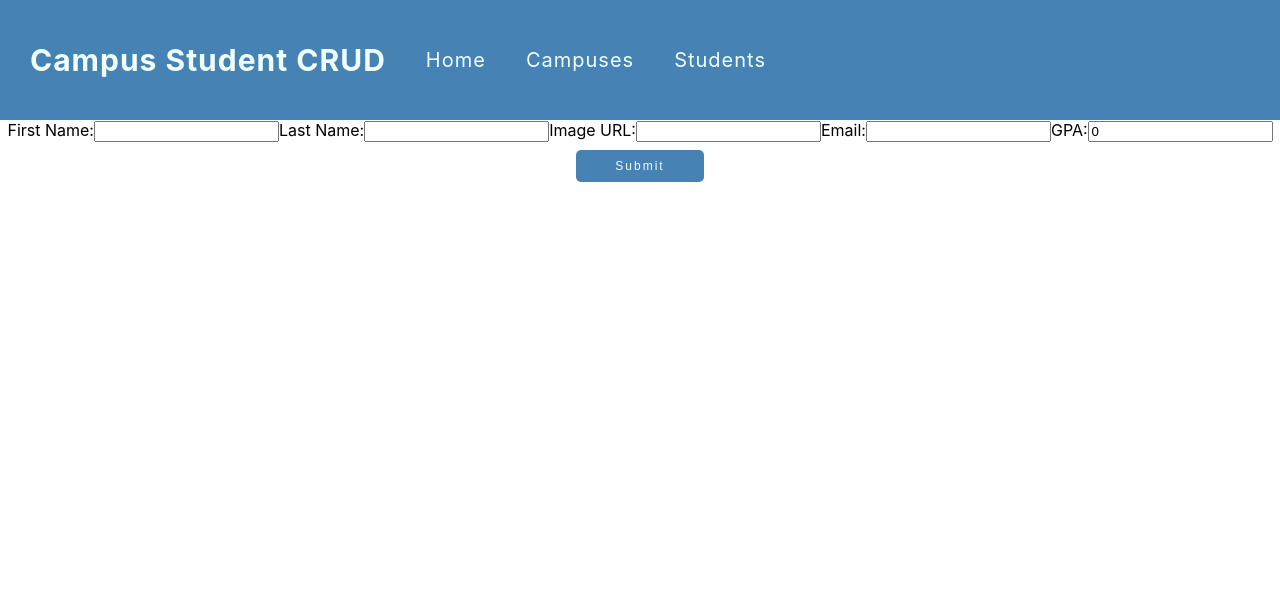
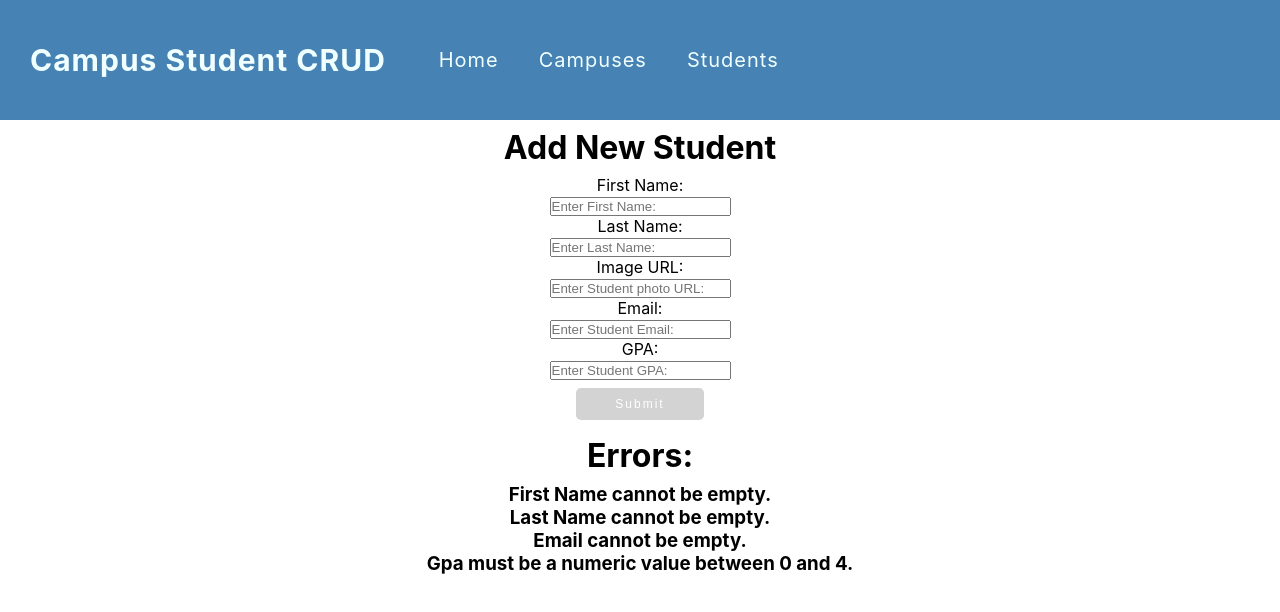
Before and after one commit to marcintomala/Campuses-Students-Frontend, a React (Create React App) app in the folder front-end/: page /#/students/add in a window 1280 px wide. Shown: the top 612 px of the page. Built offline with nearby package versions, Linux system fonts and the light colour scheme; no server answers.

Commit message:
form validation complete? please don't break...... 🙏

```diff
--- a/front-end/src/App.css
+++ b/front-end/src/App.css
@@ -1,6 +1,15 @@
+* {
+  margin: 0;
+  padding: 0;
+}
+
 .Campuses, .Students {
   float: right;
   padding-right: 5px;
+}
+
+h1 {
+  margin: 1vh 1vw;
 }
 
 .navbar {
@@ -44,13 +53,16 @@
 
 .campus-card {
   background-color: rgb(185, 180, 180);
-    width: 500px;
+  height: 380px;
+  min-width: 300px;
+  width: 440px;
   margin: 20px;
   padding:15px 0px;
   border-radius: 9px;
 }
 
 .campus-card img{
+  border-radius: 10px;
   display: block;
   margin-left: auto;
   margin-right: auto;
@@ -77,12 +89,13 @@
 .campus-view-left {
   display: flex;
   flex-direction: column;
-    height: 40vh;
+  min-height: 50vh;
+  height: 50vh;
   width: 70vh;
 }
 
 .campus-view-left > img {
-    height: 30vw;
+  height: 40vh;
   width: 33vw;
   border-radius: 10px;
 }
@@ -90,12 +103,14 @@
 .campus-buttons {
   margin-top: 10px;
   display: flex;
+  margin-bottom: 2vh;
 }
 
 .campus-info {
   display: flex;
   flex-direction: column;
-    width: 20vw;
+  min-width: 200px;
+  width: 40vw;
   margin-right: auto;
 }
 
@@ -127,13 +142,6 @@
   margin: 0 auto;
   height: 70%;
   width: 70%;
-  }
-
-  .students-view {
-    display: flex;
-    flex-direction: column;
-    align-items: center;
-    text-align: center;
 }
 
 .student-view {
@@ -169,7 +177,16 @@
   margin-right: auto;
 }
 
+.students-view {
+  display: flex;
+  flex-direction: column;
+  align-items: center;
+  text-align: center;
+}
+
 .student-cards {
+  width: 90vw;
+  margin: 0 auto;
   display: flex;
   flex-direction: row;
   flex-wrap: wrap;
@@ -177,11 +194,15 @@
 
 .student-card {
   background-color: rgb(185, 180, 180);
-    width: 325px;
-    margin: 2vw;
+  width: 300px;
+  margin: 3.5vw;
   padding: 15px 0px;
   border-radius: 9px;
   text-align: center;
+}
+
+.student-card button {
+  margin-top: 2vh;
 }
 
 .student-card img{
@@ -199,6 +220,7 @@
   cursor: pointer;
   user-select: none;
   height: 4vh;
+  min-width: 100px;
   width: 10vw;
   color: azure;
   background-color: steelblue;
@@ -211,28 +233,25 @@
   background-color: midnightblue;
 }
 
+.submit:disabled {
+  background-color: lightgrey;
+  color: white;
+  cursor: not-allowed;
+}
+
 span {
   padding-left: 5px;
-  }
-
-  .Links {
-    background-color: darkgray;
-    padding: 5px;
-    width: 500px;
-    margin: auto;
-    font-size: 20px;
-  }
-
-  a {
-    color: black;
 }
 
 .homepage{
   text-align: center;
 }
 
-  .add-campus-form{
+form {
+  display: flex;
+  flex-direction: column;
   text-align: center;
+  align-items: center;
 }
 
 .form-description{
@@ -245,15 +264,3 @@
   height: 100px;
   font-size: 17px;
 }
-
-  .add-student-form{
-    text-align: center;
-  }
-
-  .edit-campus-form{
-    text-align: center;
-  }
-
-  .edit-student-form{
-    text-align: center;
-  }
--- a/front-end/src/components/AddCampus.js
+++ b/front-end/src/components/AddCampus.js
@@ -1,6 +1,7 @@
 import React, { useContext, useState } from "react";
 import { useNavigate } from 'react-router-dom'
 import { CampusesContext } from "../contexts/campusesContext";
+import ErrorDisplay from "./ErrorDisplay";
 
 export default function AddCampus() {
     const [name, setName] = useState("");
@@ -15,6 +16,24 @@ export default function AddCampus() {
         return await add(name, imageUrl, address, description);
     }
 
+    let errors;
+    let submitDisabled = true;
+
+    function validate() {
+        errors = {};
+        if (name === '') {
+            errors['name'] = "Name cannot be empty."
+        }
+        if (address === '') {
+            errors['address'] = "Address must not be empty."
+        }
+        if (Object.keys(errors).length === 0) {
+            submitDisabled = false;
+        }
+    }
+
+    validate();
+
     return (
         <form className='add-campus-form'
             onSubmit={ async e => {
@@ -24,19 +43,21 @@ export default function AddCampus() {
                     navigate(`/campuses/${newCampusId}`);
                 }
             }>
+            <h1>Add New Campus</h1>
             <label>
-                Name:<input type="text" value={name} onChange={e => setName(e.target.value)} />
+                Name: <br></br> <input placeholder='Enter Campus Name:' type="text" value={name} onChange={e => setName(e.target.value)} />
             </label>
             <label>
-                Image URL:<input type="text" value={imageUrl} onChange={e => setImageUrl(e.target.value)} />
+                Image URL: <br></br> <input placeholder='Enter Campus photo URL:' type="text" value={imageUrl} onChange={e => setImageUrl(e.target.value)} />
             </label>
             <label>
-                Address:<input type="text" value={address} onChange={e => setAddress(e.target.value)} />
+                Address: <br></br> <input placeholder='Enter Campus address:' type="text" value={address} onChange={e => setAddress(e.target.value)} />
             </label>
             <label>
-                Description:<input type="text" value={description} onChange={e => setDescription(e.target.value)} />
+                Description: <br></br> <input placeholder='Describe the campus:' type="textarea" value={description} onChange={e => setDescription(e.target.value)} />
             </label>
-            <input className="submit" type="submit" value="Submit" />
+            <input className="submit" disabled={submitDisabled} type="submit" value="Submit" />
+            <ErrorDisplay errors={errors} />
         </form>
     )
 }
--- a/front-end/src/components/AddStudent.js
+++ b/front-end/src/components/AddStudent.js
@@ -1,12 +1,13 @@
 import React, { useContext, useState } from "react";
 import { useNavigate } from 'react-router-dom'
 import { StudentsContext } from "../contexts/studentsContext";
+import ErrorDisplay from "./ErrorDisplay";
 
 export default function AddStudent() {
     const [firstName, setFirstName] = useState("");
     const [lastName, setLastName] = useState("");
     const [imageUrl, setImageUrl] = useState("");
-    const [email, setEmail] = useState({email: "", valid: false});
+    const [email, setEmail] = useState("");
     const [gpa, setGpa] = useState(0)
     let navigate = useNavigate();
 
@@ -16,10 +17,31 @@ export default function AddStudent() {
         return await add(firstName, lastName, imageUrl, email.email, gpa);
     }
 
-    function validateEmail(email) {
-        console.log(email.match(/^([\w.%+-]+)@([\w-]+\.)+([\w]{2,})$/i))
-        return email.match(/^([\w.%+-]+)@([\w-]+\.)+([\w]{2,})$/i);
+    let errors;
+    let submitDisabled = true;
+
+    function validate() {
+        errors = {};
+        const isEmailValid = email.match(/^([\w.%+-]+)@([\w-]+\.)+([\w]{2,})$/i);
+        if (firstName === '') {
+            errors['firstName'] = "First Name cannot be empty."
+        }
+        if (lastName === '') {
+            errors['lastName'] = "Last Name cannot be empty."
+        }
+        if (email === '') {
+            errors['email'] = "Email cannot be empty."
+        } else if (!isEmailValid) {
+            errors['email'] = "Email is not in a valid format."
+        }
+        if (gpa < 0 || gpa > 4 || !gpa) {
+            errors['gpa'] = "Gpa must be a numeric value between 0 and 4."
+        }
+        if (Object.keys(errors).length === 0) {
+            submitDisabled = false;
+        }
     }
+    validate();
 
     return (
         <form className='add-student-form'
@@ -30,22 +52,24 @@ export default function AddStudent() {
                     navigate(`/students/${newStudentId}`);
                 }
             }>
+            <h1>Add New Student</h1>
             <label>
-                First Name:<input type="text" value={firstName} onChange={e => setFirstName(e.target.value)} />
+                First Name: <br></br> <input placeholder='Enter First Name:' type="text" value={firstName} onChange={e => setFirstName(e.target.value)} />
             </label>
             <label>
-                Last Name:<input type="text" value={lastName} onChange={e => setLastName(e.target.value)} />
+                Last Name: <br></br> <input placeholder='Enter Last Name:' type="text" value={lastName} onChange={e => setLastName(e.target.value)} />
             </label>
             <label>
-                Image URL:<input type="text" value={imageUrl} onChange={e => setImageUrl(e.target.value)} />
+                Image URL: <br></br> <input placeholder='Enter Student photo URL:' type="text" value={imageUrl} onChange={e => setImageUrl(e.target.value)} />
             </label>
             <label>
-                Email:<input type="text" value={email.email} onChange={e => setEmail({email: e.target.value, valid: validateEmail(e.target.value)})} />
+                Email: <br></br> <input placeholder='Enter Student Email:' type="text" value={email} onChange={e => setEmail(e.target.value)} />
             </label>
             <label>
-                GPA:<input type="number" value={gpa} onChange={e => setGpa(Number(e.target.value))} />
+                GPA: <br></br> <input placeholder='Enter Student GPA:' step={0.1} type="number" onChange={e => setGpa(Number(e.target.value))} />
             </label>
-            <input className="submit" type="submit" value="Submit" />
+            <input className="submit" disabled={submitDisabled} type="submit" value="Submit" />
+            <ErrorDisplay errors={errors} />
         </form>
     )
 }
--- a/front-end/src/components/Campuses.js
+++ b/front-end/src/components/Campuses.js
@@ -10,6 +10,7 @@ export default function Campuses() {
     return(
         <>
             {!loading && <div className="campuses-view">
+                {Object.keys(campuses).length === 0 && <h1>There are currently no campuses in the database :(</h1>}
                 {Object.keys(campuses).length > 0 && <h1>Here are all the campuses!</h1>}
                 <Link to={`/campuses/add`} className='button-link'><button type="button">Add Campus</button></Link>
                 <div className="campuses-view-campus-cards">
--- a/front-end/src/components/EditCampus.js
+++ b/front-end/src/components/EditCampus.js
@@ -4,6 +4,7 @@ import { CampusesContext } from "../contexts/campusesContext";
 import StudentCard from "./StudentCard";
 import StudentDropdown from "./StudentDropdown";
 import { StudentsContext } from "../contexts/studentsContext";
+import ErrorDisplay from "./ErrorDisplay";
 
 export default function EditCampus() {
     const params = useParams();
@@ -34,7 +35,54 @@ export default function EditCampus() {
     const [imageUrl, setImageUrl] = useState(campus.imageUrl);
     const [address, setAddress] = useState(campus.address);
     const [description, setDescription] = useState(campus.description);
-    const [students, setStudents] = useState(getCampusStudents());
+    const [students, setStudents] = useState({students: getCampusStudents(), initial: getCampusStudents()});
+    const sameStudents = compareStudents();
+
+    function compareStudents() {
+        const studentArray = Object.keys(students.students);
+        const initialStudents = Object.keys(students.initial);
+        if (studentArray.length !== initialStudents.length) {
+            return false;
+        } else {
+            for (let i = 0; i < initialStudents.length; i++) {
+                if(initialStudents[i] !== studentArray[i]) {
+                    return false;
+                }
+            }
+        }
+        return true;
+    }
+
+    const formNotDirty = (
+        name === campus.name ?
+        imageUrl === campus.imageUrl ?
+        address === campus.address ?
+        description === campus.description ?
+        sameStudents : false : false : false : false
+    )
+
+
+    let errors = {};
+    let submitDisabled = true;
+
+    function validate() {
+        errors = {};
+        if (name === '') {
+            errors['name'] = "Name cannot be empty."
+        }
+        if (address === '') {
+            errors['address'] = "Address must not be empty."
+        }
+        if (Object.keys(errors).length === 0) {
+            submitDisabled = false;
+        }
+    }
+
+    if(!formNotDirty) {
+        validate();
+    } else {
+        errors['noChange'] = "Nothing in the form changed - nothing to save."
+    }
 
     return (
         <form className='edit-campus-form'
@@ -52,19 +100,25 @@ export default function EditCampus() {
                 }
             }
         >
-            Name:
-            <input className='edit-campus-input' type="text" value={name} onChange={(e) => setName(e.target.value)} />
-            Image URL:
-            <input className='edit-campus-input' type="text" value={imageUrl} onChange={(e) => setImageUrl(e.target.value)} />
-            Address:
-            <input className='edit-campus-input' type="text" value={address} onChange={(e) => setAddress(e.target.value)} />
-            Description:
-            <input className='edit-campus-input' type="text" value={description} onChange={(e) => setDescription(e.target.value)} />
-            <input className="submit" type="submit" value="Submit" />
-            <button type="button" name="Cancel" onClick={() => navigate(`/campus/${id}`)}>Cancel</button>
+            <h1>Edit {campus.name}</h1>
+            <label>
+                Name: <br></br> <input type="text" value={name} onChange={(e) => setName(e.target.value)} />
+            </label>
+            <label>
+                Image URL: <br></br> <input type="text" value={imageUrl} onChange={(e) => setImageUrl(e.target.value)} />
+            </label>
+            <label>
+                Address: <br></br> <input type="text" value={address} onChange={(e) => setAddress(e.target.value)} />
+            </label>
+            <label>
+                Description: <br></br> <input type="textarea" value={description} onChange={(e) => setDescription(e.target.value)} />
+            </label>
+            <input className="submit" disabled={submitDisabled} type="submit" value="Submit" />
+            <button type="button" name="Cancel" onClick={() => navigate(`/campuses/${id}`)}>Cancel</button>
             <StudentDropdown className='student-dropdown' setStudents={setStudents} />
+            <ErrorDisplay errors={errors} />
             <div className="student-cards">
-                {students && Object.keys(students).map(key => <StudentCard className={'edit-campus-student-card'} key={students[key].id} student={students[key]} setStudents={setStudents} />)}
+                {students.students && Object.keys(students.students).map(key => <StudentCard className={'edit-campus-student-card'} key={students.students[key].id} student={students.students[key]} setStudents={setStudents} />)}
             </div>
         </form>
     )
--- a/front-end/src/components/EditStudent.js
+++ b/front-end/src/components/EditStudent.js
@@ -3,7 +3,8 @@ import { StudentsContext } from "../contexts/studentsContext";
 import { CampusesContext } from "../contexts/campusesContext";
 import { useParams, useNavigate } from "react-router";
 import CampusCard from "./CampusCard";
-import CampusDropdown from "./CampusDropdown"
+import CampusDropdown from "./CampusDropdown";
+import ErrorDisplay from "./ErrorDisplay";
 
 export default function EditStudent() {
     const params = useParams();
@@ -25,17 +26,52 @@ export default function EditStudent() {
         await edit(student);
     }
 
-    function validateEmail(email) {
-        return email.match(/^([\w.%+-]+)@([\w-]+\.)+([\w]{2,})$/i) ? true : false;
-    }
-
     const [firstName, setFirstName] = useState(student.firstName);
     const [lastName, setLastName] = useState(student.lastName);
     const [imageUrl, setImageUrl] = useState(student.imageUrl);
-    const [email, setEmail] = useState({email: student.email, valid: true});
+    const [email, setEmail] = useState(student.email);
     const [gpa, setGpa] = useState(student.gpa);
-    const [campusId, setCampusId ] = useState(student.campusId);
+    const [campusId, setCampusId] = useState(student.campusId);
     const campus = useContext(CampusesContext).campuses[campusId];
+
+    const formNotDirty = (
+        firstName === student.firstName ?
+        lastName === student.lastName ?
+        imageUrl === student.imageUrl ?
+        email === student.email ?
+        gpa === student.gpa ?
+        campusId === student.campusId :
+        false : false : false : false : false
+    )
+    let errors = {};
+    let submitDisabled = true;
+
+    function validate() {
+        const isEmailValid = email.match(/^([\w.%+-]+)@([\w-]+\.)+([\w]{2,})$/i);
+        if (firstName === '') {
+            errors['firstName'] = "First Name cannot be empty."
+        }
+        if (lastName === '') {
+            errors['lastName'] = "Last Name cannot be empty."
+        }
+        if (email === '') {
+            errors['email'] = "Email cannot be empty."
+        } else if (!isEmailValid) {
+            errors['email'] = "Email is not in a valid format."
+        }
+        if (gpa < 0 || gpa > 4 || !gpa) {
+            errors['gpa'] = "Gpa must be a numeric value between 0 and 4."
+        }
+        if (Object.keys(errors).length === 0) {
+            submitDisabled = false;
+        }
+    }
+
+    if(!formNotDirty) {
+        validate();
+    } else {
+        errors['no change'] = "Nothing in the form changed - nothing to save."
+    }
 
     return (
         <form className='edit-student-form'
@@ -46,7 +82,7 @@ export default function EditStudent() {
                         firstName : firstName,
                         lastName : lastName,
                         imageUrl : imageUrl,
-                        email : email.email,
+                        email : email,
                         gpa : gpa,
                         campusId : campusId
                     }
@@ -54,26 +90,28 @@ export default function EditStudent() {
                     navigate(`/students/${id}`);
                 }
             }>
+            <h1>Edit {student.firstName} {student.lastName} </h1>
             <label>
-                First Name:<input type="text" value={firstName} onChange={(e) => setFirstName(e.target.value)} />
+                First Name: <br></br> <input type="text" value={firstName} onChange={(e) => setFirstName(e.target.value)} />
             </label>
             <label>
-                Last Name:<input type="text" value={lastName} onChange={(e) => setLastName(e.target.value)} />
+                Last Name: <br></br> <input type="text" value={lastName} onChange={(e) => setLastName(e.target.value)} />
             </label>
             <label>
-                Image URL:<input type="text" value={imageUrl} onChange={(e) => setImageUrl(e.target.value)} />
+                Image URL: <br></br><input type="text" value={imageUrl} onChange={(e) => setImageUrl(e.target.value)} />
             </label>
             <label>
-                Email:<input type="text" value={email.email} onChange={(e) => setEmail({email: e.target.value, valid: validateEmail(e.target.value)})} />
+                Email: <br></br> <input type="text" value={email} onChange={(e) => setEmail(e.target.value)} />
             </label>
             <label>
-                GPA:<input type="number" value={gpa} onChange={(e) => setGpa(Number(e.target.value))} />
+                GPA: <br></br> <input type="number" step={0.1} value={gpa} onChange={(e) => setGpa(Number(e.target.value))} />
             </label>
             {campusId && <CampusCard className={'edit-student-campus-card'} key={campusId} campus={campus} />}
             {!campusId && <CampusDropdown setCampusId={setCampusId} />}
             {campusId && <button type="button" onClick={e => { setCampusId(null); }}>Remove From Current Campus</button>}
-            <input className="submit" type="submit" value="Submit" />
+            <input className="submit" type="submit" value="Submit" disabled={submitDisabled} />
             <button type="button" name="Cancel" onClick={() => navigate(`/students/${id}`)}>Cancel</button>
+            <ErrorDisplay errors={errors} />
         </form>
     )
 }
--- /dev/null
+++ b/front-end/src/components/ErrorDisplay.js
@@ -0,0 +1,16 @@
+import React from "react";
+
+export default function ErrorDisplay(props) {
+    const errors = props.errors;
+    const errorTags = Object.keys(errors);
+    const errorDisplay = errorTags.map(tag => <h3 key={tag}>{errors[tag]}</h3>);
+    return (
+        <>
+            {errorTags.length > 0 &&
+            <div className="errors">
+                <h1>Errors:</h1>
+                {errorDisplay}
+            </div>}
+        </>
+    )
+}
--- a/front-end/src/components/Home.js
+++ b/front-end/src/components/Home.js
@@ -4,6 +4,7 @@ export default function Home() {
     return (
         <div className='homepage'>
             <h1>Welcome to the Campuses-Students CRUD App!</h1>
+            <h2>In this App, you are able to access and edit the database of the students and the campuses</h2>
         </div>
     );
 }
--- a/front-end/src/components/StudentCard.js
+++ b/front-end/src/components/StudentCard.js
@@ -24,7 +24,7 @@ export default function StudentCard(props) {
                     cCampus(student.id, null);
                     props.setStudents(prevStudents => {
                         const newStudents = {...prevStudents};
-                        delete newStudents[id];
+                        delete newStudents.students[id];
                         return newStudents;
                 })}}>Remove From Campus</button>}
         </div>
--- a/front-end/src/components/StudentDropdown.js
+++ b/front-end/src/components/StudentDropdown.js
@@ -18,8 +18,9 @@ export default function StudentDropdown(props) {
             const studId = Number(e.target.value);
             await cCampus(studId, id);
             await props.setStudents(prevStudents => {
+                console.log(prevStudents)
                 const newStudents = {...prevStudents};
-                newStudents[studId] = otherStudents[studId];
+                newStudents.students[studId] = otherStudents[studId];
                 return newStudents;
             })}}>
             <option key={1} value="none">Add Students...</option>
--- a/front-end/src/components/Students.js
+++ b/front-end/src/components/Students.js
@@ -12,8 +12,8 @@ export default function Students() {
     return (
         <>
             {!loading && studentsView && <div className="students-view">
+                {Object.keys(students).length === 0 && <h1>The are currently no students in the database :(</h1>}
                 {Object.keys(students).length > 0 && <h1>Here are all the students!</h1>}
-                {Object.keys(students).length === 0 && <h1>The are currently no students in the database :(</h1>}
                 <Link to={`/students/add`} className='button-link'>
                     <button type="button">
                         Add Student
```
Lines whose indentation alone changed are shown as unchanged.
